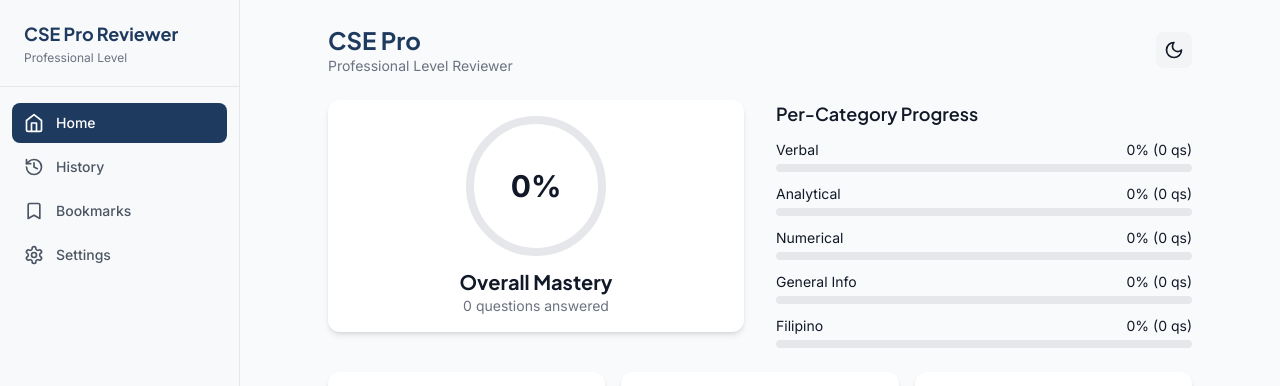
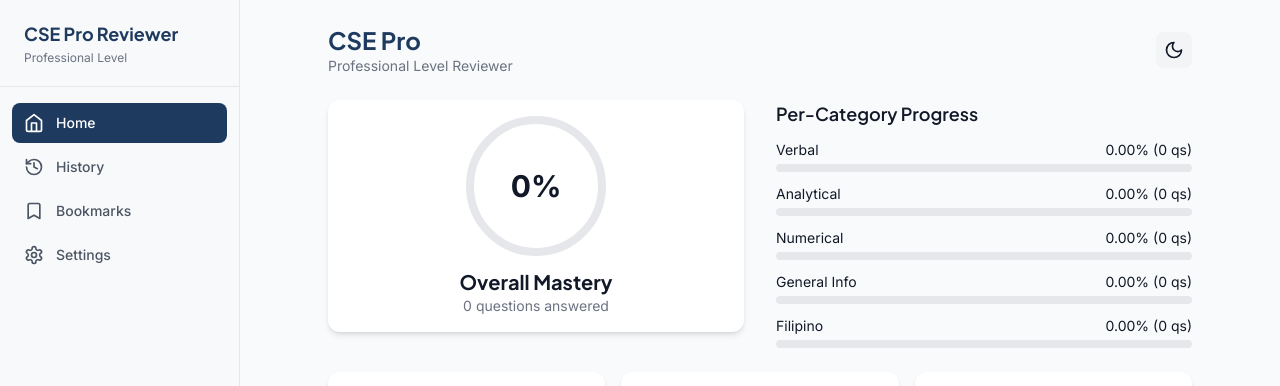
Before and after one commit to pnhbabagonio/cse-reviewer, a React (Vite) app: page / in a window 1280 px wide. Shown: the top 386 px of the page. Built offline with nearby package versions, Linux system fonts and the light colour scheme; the HTML template or start-up script is replaced by a standard one.

Commit message:
fix: display the per-category percentages into 2 decimal places

```diff
--- a/src/pages/Home.jsx
+++ b/src/pages/Home.jsx
@@ -6,6 +6,11 @@ import StatCard from '../components/StatCard'
 import ProgressBar from '../components/ProgressBar'
 import CategoryBadge from '../components/CategoryBadge'
 import useSettingsStore from '../store/settingsStore'
+
+const formatPercentage = (value) => {
+  if (!Number.isFinite(value)) return '0.00'
+  return value.toFixed(2)
+}
 
 export default function Home() {
   const navigate = useNavigate()
@@ -55,7 +60,7 @@ export default function Home() {
               <div key={key} className="space-y-1">
                 <div className="flex justify-between text-sm">
                   <span>{label}</span>
-                  <span>{catStat.accuracy}% ({catStat.total} qs)</span>
+                  <span>{formatPercentage(catStat.accuracy)}% ({catStat.total} qs)</span>
                 </div>
                 <ProgressBar value={catStat.accuracy} max={100} color={color} />
               </div>
```
